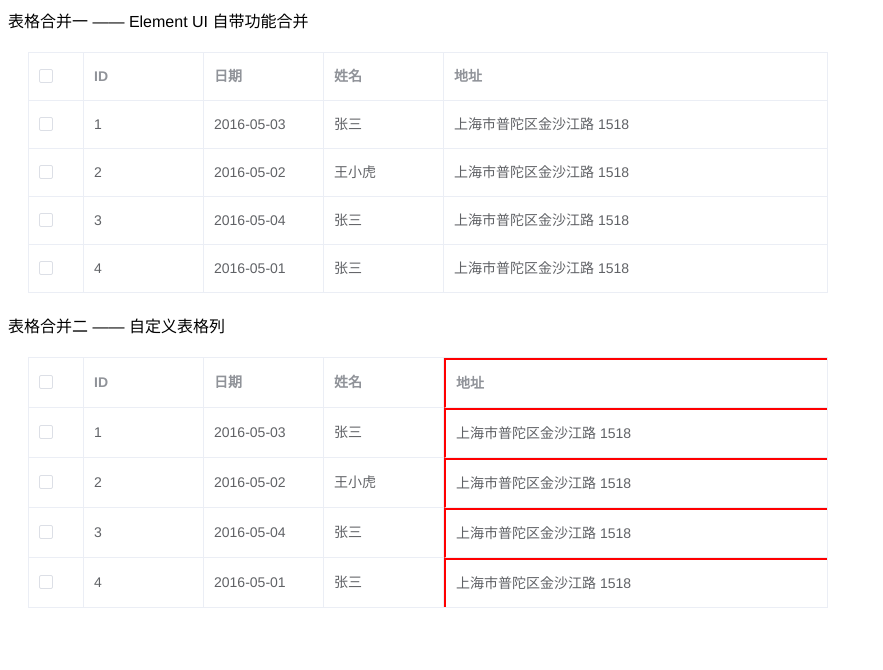
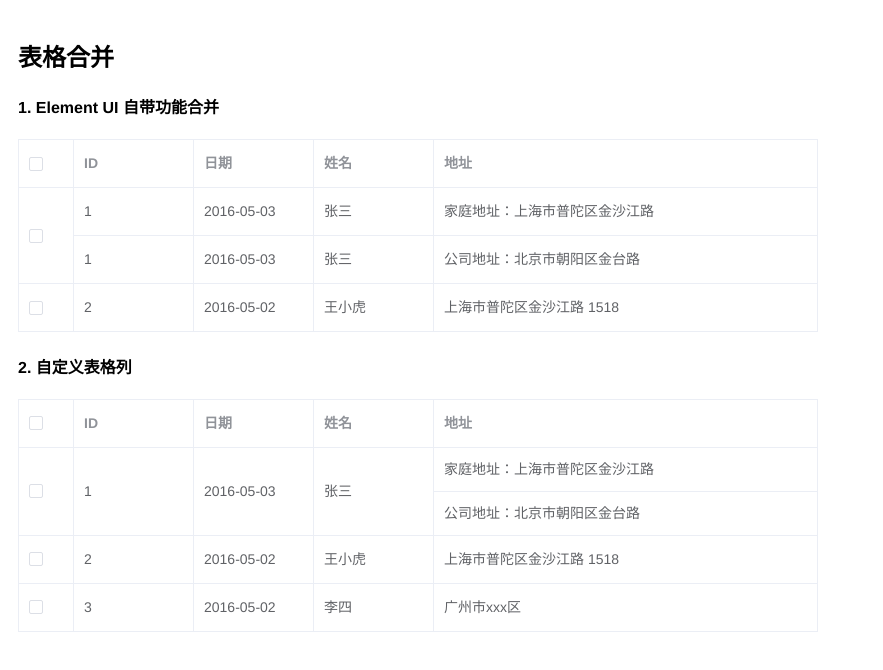
Before and after one commit to gywgithub/vue-admin-element, a Vue app: page /#/table3 in a window 1280 px wide. Shown: the top 670 px of the page, without its empty margins (0-883 px from the left). Built offline with nearby package versions, Linux system fonts and the light colour scheme.

Commit message:
clear code

```diff
--- a/src/views/Table3.vue
+++ b/src/views/Table3.vue
@@ -1,33 +1,23 @@
 <template>
-  <div class="table1">
-    <div>表格合并一 —— Element UI 自带功能合并 </div>
+  <div style="padding: 10px">
+    <h2>表格合并</h2>
+    <h4>1. Element UI 自带功能合并</h4>
     <el-table
       border
       ref="multipleTable"
       :data="tableData"
       tooltip-effect="dark"
-      style="width: 800px;margin: 20px;"
+      style="width: 800px; margin: 10px 0"
       @selection-change="handleSelectionChange"
+      :span-method="objectSpanMethod"
     >
-    <el-table-column
-     type="selection"
-     width="55">
-   </el-table-column>
+      <el-table-column type="selection" width="55"> </el-table-column>
       <el-table-column label="ID" width="120">
         <template slot-scope="scope">{{ scope.row.id }}</template>
       </el-table-column>
-      <el-table-column label="日期" width="120">
-        <template slot-scope="scope">{{ scope.row.date }}</template>
-      </el-table-column>
-      <el-table-column label="姓名" width="120">
-        <template slot-scope="scope">
-          <div v-if="scope.row.back" style="width: 100%;height: 100%;margin: 0;padding: 0;background-color: #ffff00;">{{ scope.row.name }}
-            </div>
-            <div v-else>{{ scope.row.name }}
-            </div>
-          </template>
-      </el-table-column>
-      <el-table-column prop="address" label="地址" show-overflow-tooltip>
+      <el-table-column prop="date" label="日期" width="120"> </el-table-column>
+      <el-table-column prop="name" label="姓名" width="120"> </el-table-column>
+      <el-table-column prop="address" label="地址">
         <template slot-scope="scope">
           <div>
             {{ scope.row.address }}
@@ -36,20 +26,18 @@
       </el-table-column>
     </el-table>
 
-    <div>表格合并二 —— 自定义表格列</div>
+    <h4>2. 自定义表格列</h4>
+
     <div class="table2">
       <el-table
         border
         ref="multipleTable"
-      :data="tableData"
+        :data="tableData2"
         tooltip-effect="dark"
-      style="width: 800px;margin: 20px;"
+        style="width: 800px; margin: 10px 0"
         @selection-change="handleSelectionChange"
       >
-    <el-table-column
-     type="selection"
-     width="55">
-   </el-table-column>
+        <el-table-column type="selection" width="55"> </el-table-column>
         <el-table-column label="ID" width="120">
           <template slot-scope="scope">{{ scope.row.id }}</template>
         </el-table-column>
@@ -61,7 +49,31 @@
             <div>{{ scope.row.name }}</div>
           </template>
         </el-table-column>
-      <el-table-column prop="address" label="地址" class-name="cell-control-type">
+        <el-table-column
+          label="地址"
+          class-name="cell-control-type"
+          label-class-name="cell-control-title"
+        >
+          <template slot-scope="scope">
+            <div
+              style=""
+              v-for="(item, index) in scope.row.address"
+              :key="index"
+            >
+              <div
+                v-if="index === scope.row.address.length - 1"
+                style="padding: 10px"
+              >
+                {{ item }}
+              </div>
+              <div
+                v-else
+                style="border-bottom: 1px solid #ebeef5; padding: 10px"
+              >
+                {{ item }}
+              </div>
+            </div>
+          </template>
         </el-table-column>
       </el-table>
     </div>
@@ -80,45 +92,78 @@ export default {
           id: '1',
           date: '2016-05-03',
           name: '张三',
-          address: '上海市普陀区金沙江路 1518 '
+          address: '家庭地址：上海市普陀区金沙江路'
+        },
+        {
+          id: '1',
+          date: '2016-05-03',
+          name: '张三',
+          address: '公司地址：北京市朝阳区金台路'
         },
         {
           id: '2',
           date: '2016-05-02',
           name: '王小虎',
           address: '上海市普陀区金沙江路 1518 '
+        }
+      ],
+      multipleSelection: [],
+      tableData2: [
+        {
+          id: '1',
+          date: '2016-05-03',
+          name: '张三',
+          address: ['家庭地址：上海市普陀区金沙江路', '公司地址：北京市朝阳区金台路']
+        },
+        {
+          id: '2',
+          date: '2016-05-02',
+          name: '王小虎',
+          address: ['上海市普陀区金沙江路 1518 ']
         },
         {
           id: '3',
-          date: '2016-05-04',
-          name: '张三',
-          address: '上海市普陀区金沙江路 1518 '
-        },
-        {
-          id: '4',
-          date: '2016-05-01',
-          name: '张三',
-          address: '上海市普陀区金沙江路 1518 '
+          date: '2016-05-02',
+          name: '李四',
+          address: ['广州市xxx区']
         }
-      ],
-      multipleSelection: []
+      ]
     }
   },
   methods: {
+    objectSpanMethod ({ row, column, rowIndex, columnIndex }) {
+      if (columnIndex === 0) {
+        if (rowIndex % 2 === 0) {
+          return {
+            rowspan: 2,
+            colspan: 1
+          }
+        } else {
+          return {
+            rowspan: 0,
+            colspan: 0
+          }
+        }
+      }
+    },
     handleSelectionChange (val) {
       this.multipleSelection = val
+      console.log(val)
     }
   }
 }
 </script>
 <style>
 .cell-control-type {
-  /* padding: 0 10px !important; */
-  border: 2px solid red;
+  padding: 0 0 !important;
 }
 
-.table2 .el-table .cell {
-  /* padding-right: 10px !important;
-  padding-left: 10px !important; */
+.cell-control-title {
+  margin-left: 10px;
 }
+
+.cell-control-type .cell {
+  padding: 0 0 !important;
+}
+
 </style>
```
Lines whose indentation alone changed are shown as unchanged.
